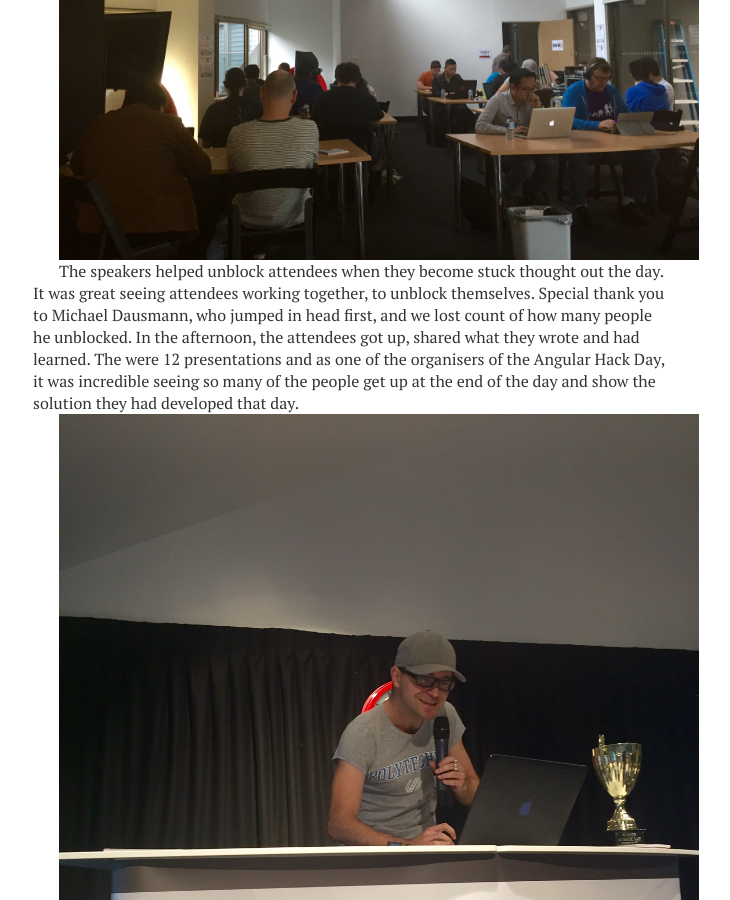
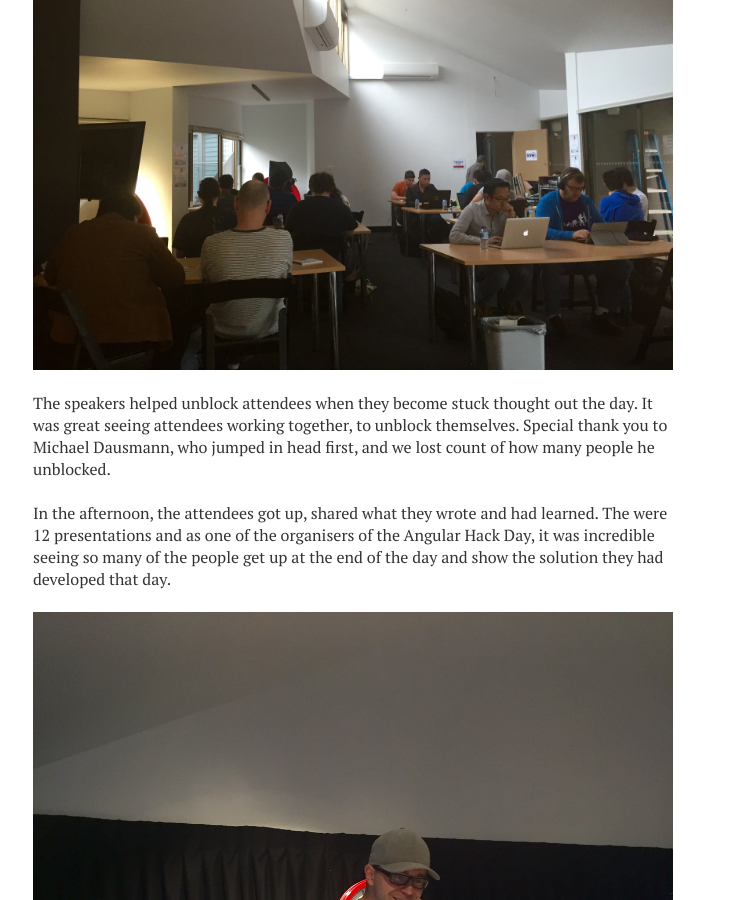
Before and after one commit to Briggsc28/briggsc28.github.io, a Jekyll site: the page built from _posts/2016-04-24-First-Angular-Hack-Day-Sydney.md, in a window 1280 px wide and 900 px high, scrolled down 1766 px. Shown: the whole window, without its empty margins (287-1017 px from the left). Built offline with Jekyll 4.4.1, drawn with Linux system fonts in a browser that asks for light colours; nearby versions of some CDN libraries.

```diff
--- a/_posts/2016-04-24-First-Angular-Hack-Day-Sydney.md
+++ b/_posts/2016-04-24-First-Angular-Hack-Day-Sydney.md
@@ -12,13 +12,12 @@ image:
 ---
 
 Yesterday, we hosted the first ever Angular Hack Day Sydney. Hackdays are a regularly run fun event where a range of developers come together to learn from each other. The focus of the event got people over their beginner's block with Angular 2 and they ended the day loving Angular 2.
-<br>
+<br><br>
 ![Eager Hackers](/images/FullSizeRender (1).jpg)
-<br>The day opened with a warm welcome from Adam Cogan. He left the room in stitches with the story of SSW’s herculean effort to renovate the [sparklingly new 180 square meters venue](https://www.ssw.com.au/ssw/Events/Venues/Hire-Conference-Room.aspx) in a week. This was followed up with 3 x 15-minute lightning talks. The topics started at the basics of Angular 2 and finished peering into the future of Angular 2 development.
-
+<br><br>The day opened with a warm welcome from Adam Cogan. He left the room in stitches with the story of SSW’s herculean effort to renovate the [sparklingly new 180 square meters venue](https://www.ssw.com.au/ssw/Events/Venues/Hire-Conference-Room.aspx) in a week. This was followed up with 3 x 15-minute lightning talks. The topics started at the basics of Angular 2 and finished peering into the future of Angular 2 development.
+<br><br>
 ![Adam Cogan](/images/FullSizeRender (4).jpg)
-
-Many thanks to our speaker line-up:
+<br><br>Many thanks to our speaker line-up:
 
 * Adam Cogan – How to renovate in 6 days + [Rules to Better Angular 2](https://rules.ssw.com.au/rules-to-better-angular-2)
 * Duncan Hunter – Angular 2 in 15 minutes.
@@ -27,16 +26,13 @@ Many thanks to our speaker line-up:
 * Chris Briggs – Angular 2 101 – Angular-CLI.
 
 Once the lighting talks finished, half the attendees commenced hacking with Angular 2. Duncan led the remaining eager hackers on a crash course through setting up and the basics of Angular 2.
-
+<br><br>
 ![Eager Hackers](/images/FullSizeRender (2).jpg)
-
-The speakers helped unblock attendees when they become stuck thought out the day. It was great seeing attendees working together, to unblock themselves. Special thank you to Michael Dausmann, who jumped in head first, and we lost count of how many people he unblocked.
-In the afternoon, the attendees got up, shared what they wrote and had learned. The were 12 presentations and as one of the organisers of the Angular Hack Day, it was incredible seeing so many of the people get up at the end of the day and show the solution they had developed that day.
-
+<br><br>The speakers helped unblock attendees when they become stuck thought out the day. It was great seeing attendees working together, to unblock themselves. Special thank you to Michael Dausmann, who jumped in head first, and we lost count of how many people he unblocked.
+<br><br>In the afternoon, the attendees got up, shared what they wrote and had learned. The were 12 presentations and as one of the organisers of the Angular Hack Day, it was incredible seeing so many of the people get up at the end of the day and show the solution they had developed that day.
+<br><br>
 ![Aliaksei Kuncevich](/images/FullSizeRender (5).jpg)
-
-I believe that everyone who wrote an app on the day was a winner. Up until this point, only one could hold the trophy aloft. For the first time in Hack Day history, we had a dead heat. The panel of judges made up of Adam, Tamba and myself were unable to decide between Jason Stone & Michael Dausmann.
-
+<br><br>I believe that everyone who wrote an app on the day was a winner. Up until this point, only one could hold the trophy aloft. For the first time in Hack Day history, we had a dead heat. The panel of judges made up of Adam, Tamba and myself were unable to decide between Jason Stone & Michael Dausmann.
+<br><br>
 ![AHD Sydney Winners](/images/FullSizeRender (3).jpg)
-
-It was great getting to work with Sydney community leaders, Adam Cogan & Mohamed Meligy. Who helped me with a range of tasks leading up to the event. It would have been impossible to run Angular Hack Day Sydney, without the support of our sponsors, SSW and Command Recruiting group. <br><br>We have already begun planning the next Angular Hack Day Sydney.  The Hack Day team are excited to bring together more passionate developers to get together learn from each other and share the Angular love.<br><br>Hack Days are community events which have been run all over the world including the US, China, and Europe. This week we were excited to add Ljubljana, Slovenia & Gothenburg, Sweden to the list of cities hosting Angular Hack Days. Are you interested in having an Angular Hack Day near you? [Then get in touch me](http://angularhackday.com/angular-hack-day-near-you/).
+<br><br>It was great getting to work with Sydney community leaders, Adam Cogan & Mohamed Meligy. Who helped me with a range of tasks leading up to the event. It would have been impossible to run Angular Hack Day Sydney, without the support of our sponsors, SSW and Command Recruiting group. <br><br>We have already begun planning the next Angular Hack Day Sydney.  The Hack Day team are excited to bring together more passionate developers to get together learn from each other and share the Angular love.<br><br>Hack Days are community events which have been run all over the world including the US, China, and Europe. This week we were excited to add Ljubljana, Slovenia & Gothenburg, Sweden to the list of cities hosting Angular Hack Days. Are you interested in having an Angular Hack Day near you? [Then get in touch me](http://angularhackday.com/angular-hack-day-near-you/).
```
